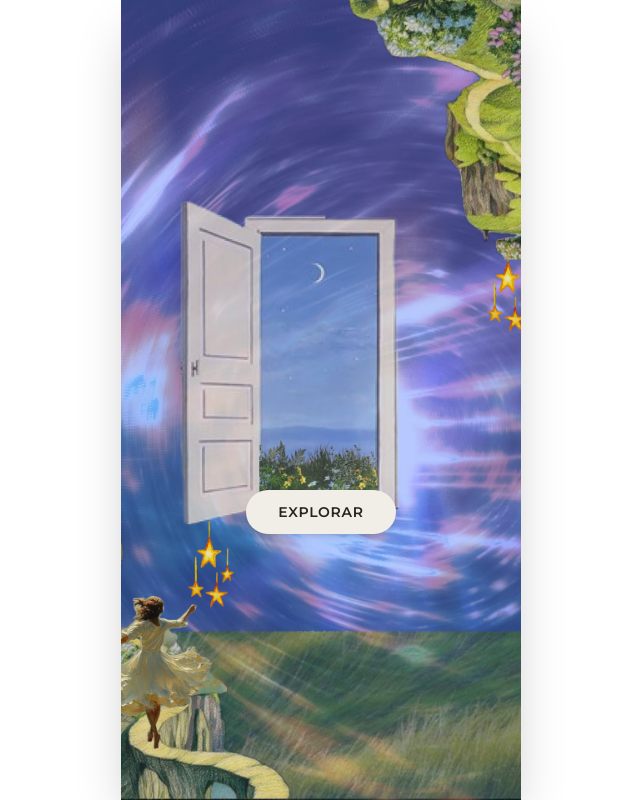
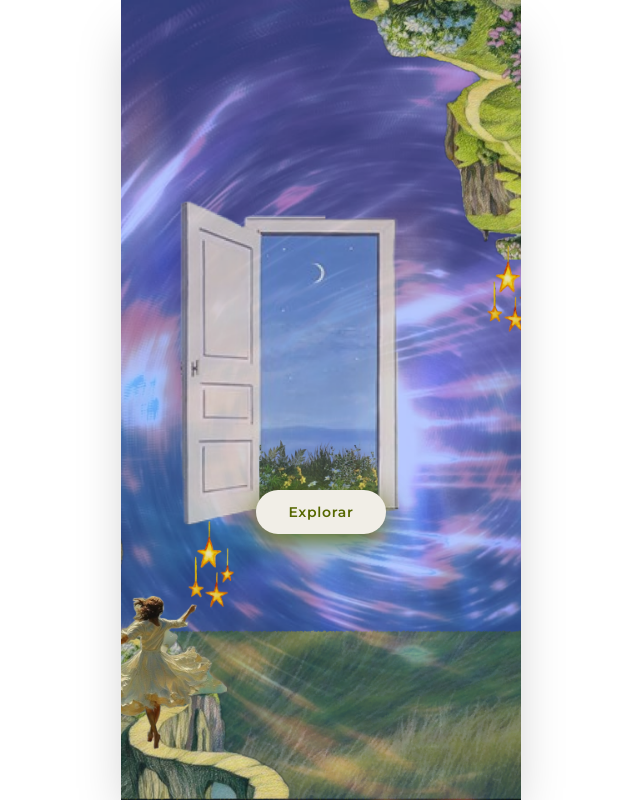
Before and after one commit to oniria2026/Vagari, a React (Vite) app: page / in a window 1280 px wide. Shown: the whole page, without its empty margins (319-959 px from the left). Built offline with nearby package versions, Linux system fonts and the light colour scheme.

Commit message:
Style Explorar button: text Explorar, font color #566700, bg #F1EEE7, drop shadow #566700

```diff
--- a/src/components/Portada.jsx
+++ b/src/components/Portada.jsx
@@ -11,7 +11,8 @@ export default function Portada({ onExplorar }) {
       <button
         type="button"
         onClick={onExplorar}
-        className="absolute top-[64%] -translate-y-1/2 bg-[#F1EEE7] hover:bg-[#e5e1d5] active:scale-95 transition duration-200 text-[#24251E] font-semibold px-8 py-3 rounded-full shadow-md cursor-pointer tracking-wider text-sm uppercase"
+        style={{ boxShadow: '0px 7px 28.3px #566700' }}
+        className="absolute top-[64%] -translate-y-1/2 bg-[#F1EEE7] hover:bg-[#e5e1d5] active:scale-95 transition duration-200 text-[#566700] font-semibold px-8 py-3 rounded-full cursor-pointer tracking-wider text-sm"
       >
         Explorar
       </button>
```
